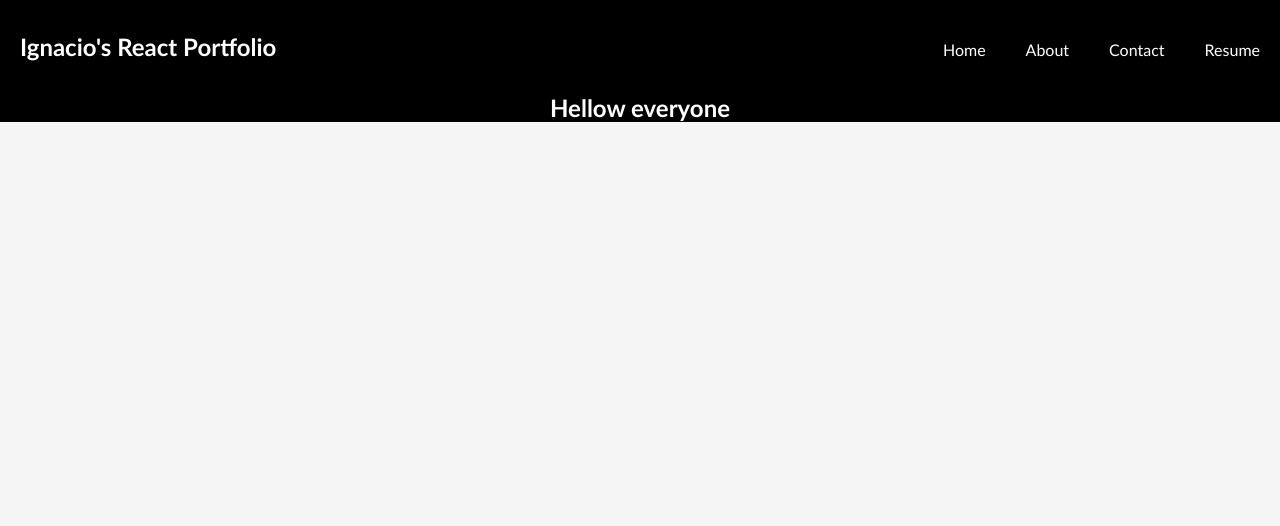
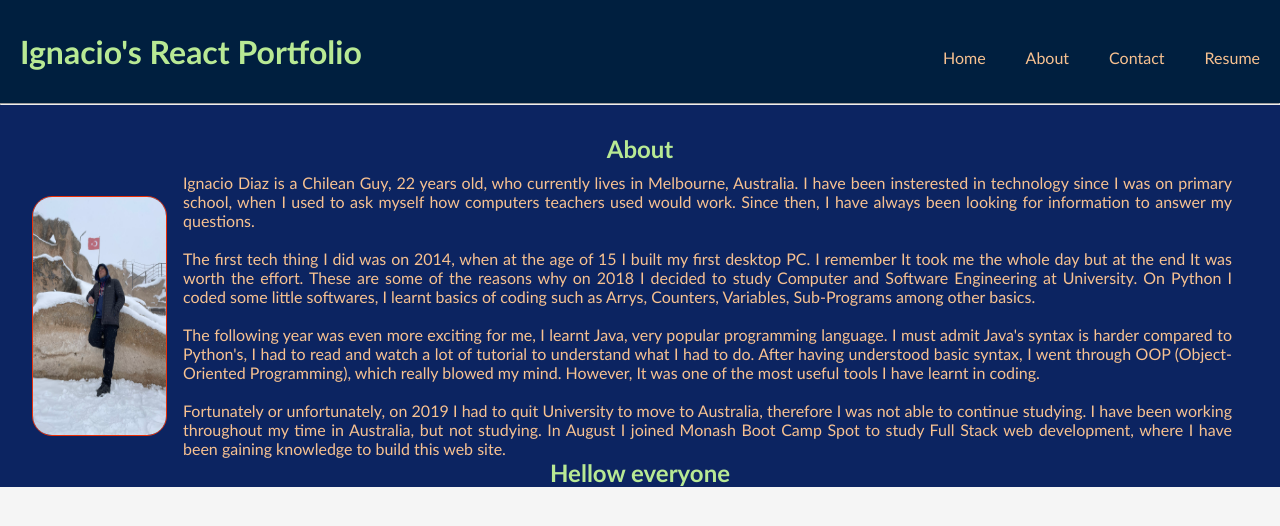
Before and after one commit to imIgnacio/react-portfolio, a React (Create React App) app: page / in a window 1280 px wide. Shown: the top 526 px of the page. Built offline with nearby package versions, Linux system fonts and the light colour scheme.

Commit message:
about section done

```diff
--- a/src/App.css
+++ b/src/App.css
@@ -4,7 +4,7 @@
   padding: 0;
   font-family: 'Trebuchet MS', 'Lucida Sans Unicode', 'Lucida Grande',
     'Lucida Sans', Arial, sans-serif;
-  color: white;
+  color: #f8c291;
 }
 
 body {
@@ -15,19 +15,23 @@ body {
   display: flex;
   flex-direction: column;
   justify-content: flex-start;
-  background: black;
+  background-color: #0c2461;
   text-align: center;
 }
 
 h1 {
   margin: 32px 0;
-  color: #fff;
-  font-size: 24px;
+  color: #b8e994;
+  font-size: 32px;
   margin-left: 20px;
 }
 
 h2 {
-  color: white;
+  color: #b8e994;
+}
+
+hr {
+  color: #eb2f06;
 }
 
 .header {
@@ -35,4 +39,35 @@ h2 {
   flex-direction: row;
   justify-content:space-between;
   align-items:baseline;
+  background-color: #001f3f;
 }
+
+.about {
+  display: flex;
+  flex-direction: column;
+  align-items: center;
+  justify-content: center;
+}
+
+.about-title {
+  margin: 10px 0;
+}
+
+.about p {
+  text-align: justify;
+  margin: 0 16px;
+}
+
+.main-paragraph {
+  display: flex;
+  flex-direction: row;
+  width: 95%;
+  align-items: center;
+}
+
+.selfie {
+  height: 240px;
+  width: 135px;
+  border: 1px solid #eb2f06;
+  border-radius: 20px;
+}
--- a/src/components/Portfolio.js
+++ b/src/components/Portfolio.js
@@ -1,13 +1,46 @@
 import React, { useState } from 'react';
 import Footer from './Footer';
 import Header from './Header';
+import photo from './assets/ignacioPhoto.jpg'
 
 function Portfolio() {
 
   return (
     <div>
       <Header/>
-
+      <hr/>
+      <br/>
+      <section className='about'>
+        <h2 className='about-title'>About</h2>
+        <div className='main-paragraph'>
+          <img className='selfie' src={photo}/>
+          <p>
+            Ignacio Diaz is a Chilean Guy, 22 years old, who currently lives in Melbourne, Australia.
+            I have been insterested in technology since I was on primary school, when I used to ask myself
+            how computers teachers used would work. Since then, I have always been looking for information to answer my questions.
+            <br/>
+            <br/>
+            The first tech thing I did was on 2014, when at the age of 15 I built my first desktop PC.
+            I remember It took me the whole day but at the end It was worth the effort.
+            These are some of the reasons why on 2018 I decided to study Computer and Software Engineering at University.
+            On Python I coded some little softwares, I learnt basics of coding such as Arrys, Counters, Variables,
+            Sub-Programs among other basics.
+            <br/>
+            <br/>
+            The following year was even more exciting for me, I learnt Java, very popular programming language.
+            I must admit Java's syntax is harder compared to Python's, I had to read and watch a lot of tutorial to
+            understand what I had to do.
+            After having understood basic syntax, I went through OOP (Object-Oriented Programming), which really blowed my mind.
+            However, It was one of the most useful tools I have learnt in coding.
+            <br/>
+            <br/>
+            Fortunately or unfortunately, on 2019 I had to quit University to move to Australia, therefore I was not able
+            to continue studying. I have been working throughout my time in Australia, but not studying.
+            In August I joined Monash Boot Camp Spot to study Full Stack web development, where I have been gaining
+            knowledge to build this web site.
+          </p>
+        </div>
+      </section>
       <Footer/>
     </div>
   );
```
Also changed, not shown: src/components/assets/ignacioPhoto.jpg (added), 1 other file (tests, documents, lock files or other folders).
